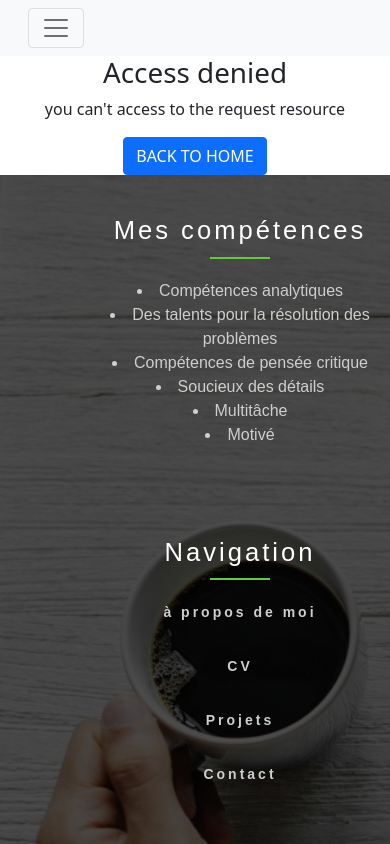
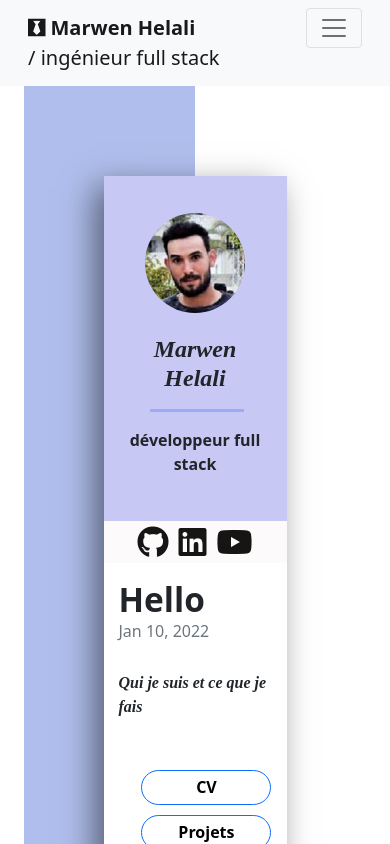
Before and after one commit to Marwen8helali/cv-marwen, an Angular app: page / in a window 390 px wide. Shown: the top 844 px of the page. Built offline with nearby package versions, Linux system fonts and the light colour scheme.

Commit message:
fix responsive home

```diff
--- a/src/app/app-routing.module.ts
+++ b/src/app/app-routing.module.ts
@@ -10,13 +10,15 @@ import { NotFoundComponent } from './components/not-found/not-found.component';
 
 
 const routes: Routes = [
+  { path: '', component: ProposComponent },
   { path: 'propos', component: ProposComponent },
+
   { path: 'cv', component: CvComponent },
   { path: 'projets', component: ProjetsComponent },
   { path: 'contact', component: ContactComponent },
 
   { path: '**' , component: NotFoundComponent},
-  { path: '', redirectTo: 'home', pathMatch: 'full' }
+  { path: '', redirectTo: 'propos', pathMatch: 'full' }
 ];
 
 @NgModule({
--- a/src/app/app.component.css
+++ b/src/app/app.component.css
@@ -3,6 +3,7 @@
 }
 .navbar-brand{
     margin-right: 36%;
+    display: flex;
 }
 
 
@@ -11,3 +12,16 @@
     padding-left: 0.5rem;
     font-size: larger;
 }
+
+
+@media only screen and (max-width:700px){
+
+    #link {
+        display:block;
+    }
+    #link div:before{
+        content: attr(info);
+    }
+
+
+}
--- a/src/app/app.component.html
+++ b/src/app/app.component.html
@@ -1,13 +1,16 @@
 <nav class="navbar navbar-expand-lg navbar-light bg-light">
   <div class="container-fluid">
-    <button class="navbar-toggler" type="button" data-bs-toggle="collapse" data-bs-target="#navbarTogglerDemo01" aria-controls="navbarTogglerDemo01" aria-expanded="false" aria-label="Toggle navigation">
+    <div>
+      <a class="navbar-brand" routerLink="propos" id="link">
+        <i class="fab fa-black-tie" style="margin-top: 3px; margin-right: 5px;"></i>
+        <strong>Marwen Helali </strong>
+        <div info=" "> / ingénieur full stack  </div></a>
+    </div>
+    <button class="navbar-toggler" type="button" data-bs-toggle="collapse" data-bs-target="#navbarSupportedContent" aria-controls="navbarSupportedContent" aria-expanded="false" aria-label="Toggle navigation">
       <span class="navbar-toggler-icon"></span>
     </button>
 
-    <div class="collapse navbar-collapse" id="navbarTogglerDemo01">
-      <i class="fab fa-black-tie" style="margin-top: 3px; margin-right: 5px;"></i>
-      <a class="navbar-brand" href="/propos" routerLink="propos"> <strong>Marwen Helali</strong> / ingénieur full stack  </a>
-
+    <div class="collapse navbar-collapse" id="navbarSupportedContent">
           <ul  class="navbar-nav mx-auto " routerLinkActive="active">
             <li class="nav-item">
               <a href="/propos" class="nav-link" routerLink="propos">à propos de moi</a>
--- a/src/app/components/footer/footer.component.css
+++ b/src/app/components/footer/footer.component.css
@@ -8,7 +8,7 @@
 
 .footer {
 
-    padding-left: 90px;
+    padding-left: 0px !important;
 
 }
 
--- a/src/app/components/propos/propos.component.css
+++ b/src/app/components/propos/propos.component.css
@@ -117,3 +117,13 @@ app-modal{
     padding-left: 15px !important;
     padding-right: 15px !important;
 }
+@media only screen and (max-width:700px){
+
+
+    #ch1 {
+        content: attr(height);
+        height: 1200px;
+        background-color: rgb(175, 190, 236);
+        width: 50%;
+    }
+}
--- a/src/app/components/propos/propos.component.html
+++ b/src/app/components/propos/propos.component.html
@@ -1,12 +1,12 @@
 <div class="container-fluid">
-    <div class="">
+    <div  id="ch1" class="">
 
-        <div class="child1" >
+        <div height="" class="child1" >
 
 
         </div>
-        <div class="child2 " >
-            <div class="card flex-md-row mb-6 box-shadow h-md-250" >
+        <div  class="child2"  >
+            <div  class="card flex-md-row mb-6 box-shadow h-md-250" >
                 <div class="col-lg-6" style="background-color: rgb(200, 200, 245);padding-right: 0px !important;padding-left: 0px !important;">
 
                      <div style="text-align: center;"><img class="rounded-circle" src="assets/images/110162809_3384124341631888_6396903434223538966_n.jpg" alt="Generic placeholder image" width="140" height="140"></div>
```
Also changed, not shown: src/assets/images/sprint (1).png (deleted), 1 other file (tests, documents, lock files or other folders).
